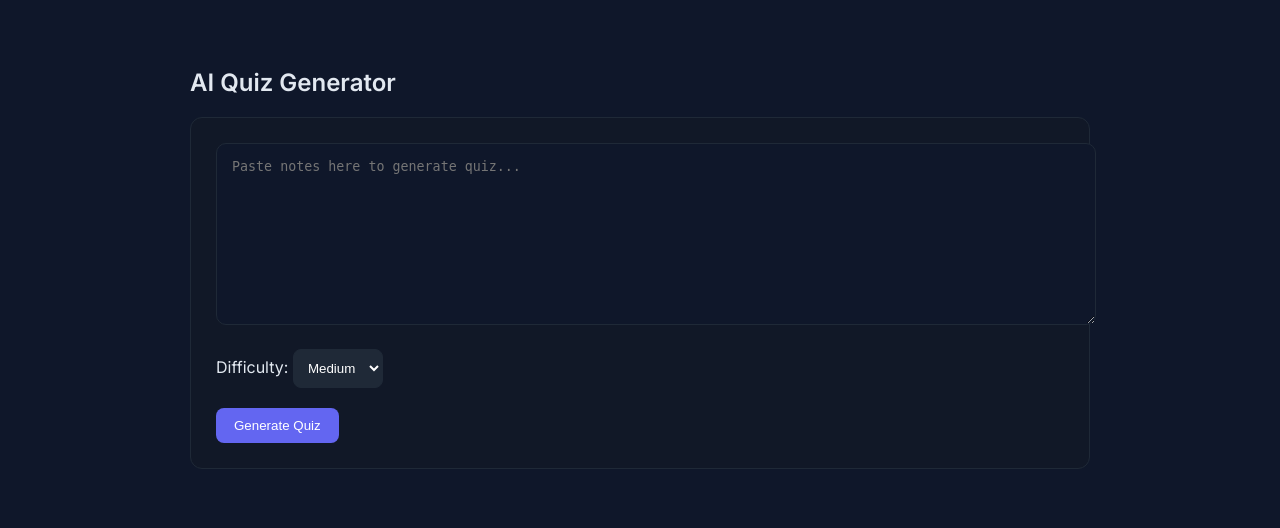
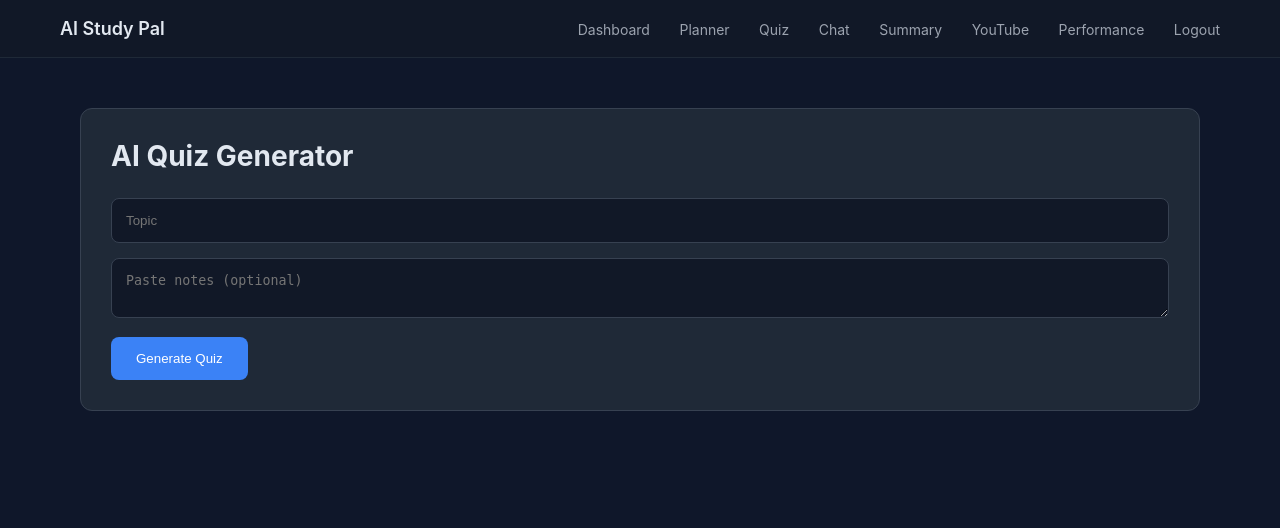
Before and after one commit to amalkdom/ai-study-pal, a Flask app: template templates/quiz.html in a window 1280 px wide. Shown: the top 528 px of the page. Run offline with Flask 3, Linux system fonts and the light colour scheme; the template is opened without the code that fills it, so the values that code supplies are empty.

Commit message:
Update quiz.html

```diff
--- a/templates/quiz.html
+++ b/templates/quiz.html
@@ -1,137 +1,20 @@
-<!DOCTYPE html>
-<html>
-<head>
-<title>ScholarAI Quiz Engine</title>
-<link href="https://fonts.googleapis.com/css2?family=Inter:wght@400;500;600&display=swap" rel="stylesheet">
-
-<style>
-body{
-    font-family:'Inter',sans-serif;
-    background:#0f172a;
-    color:#e2e8f0;
-    padding:40px;
-}
-
-.container{
-    max-width:900px;
-    margin:auto;
-}
-
-.card{
-    background:#111827;
-    padding:25px;
-    border-radius:12px;
-    border:1px solid #1f2937;
-    margin-bottom:20px;
-}
-
-textarea{
-    width:100%;
-    height:150px;
-    padding:15px;
-    border-radius:10px;
-    border:1px solid #1f2937;
-    background:#0f172a;
-    color:white;
-}
-
-select{
-    padding:10px;
-    border-radius:8px;
-    background:#1f2937;
-    color:white;
-    border:1px solid #1f2937;
-}
-
-button{
-    padding:10px 18px;
-    border:none;
-    border-radius:8px;
-    background:#6366f1;
-    color:white;
-    cursor:pointer;
-}
-
-button:hover{
-    background:#7c3aed;
-}
-
-.option{
-    margin:10px 0;
-    padding:12px;
-    background:#1f2937;
-    border-radius:8px;
-}
-
-.result{
-    margin-top:20px;
-    padding:15px;
-    background:#1e3a8a;
-    border-radius:10px;
-}
-.explanation{
-    margin-top:10px;
-    padding:10px;
-    background:#374151;
-    border-radius:8px;
-}
-</style>
-</head>
-
-<body>
-
-<div class="container">
-
-<h2>AI Quiz Generator</h2>
+{% extends "base.html" %}
+{% block content %}
 
 <div class="card">
-<form method="POST">
-<textarea name="notes" placeholder="Paste notes here to generate quiz..."></textarea>
-<br><br>
-
-<label>Difficulty:</label>
-<select name="difficulty">
-<option value="easy">Easy</option>
-<option value="medium" selected>Medium</option>
-<option value="hard">Hard</option>
-</select>
-
-<br><br>
-<button type="submit">Generate Quiz</button>
-</form>
+    <h1>AI Quiz Generator</h1>
+    <form method="POST">
+        <input type="text" name="topic" placeholder="Topic" required>
+        <textarea name="notes" placeholder="Paste notes (optional)"></textarea>
+        <button>Generate Quiz</button>
+    </form>
 </div>
 
-{% if questions %}
+{% if quiz %}
 <div class="card">
-<form method="POST">
-{% for q in questions %}
-<h3>{{ q.question }}</h3>
-{% for option in q.options %}
-<div class="option">
-<input type="radio" name="answer" value="{{ option }}" required>
-{{ option }}
-</div>
-{% endfor %}
-<hr>
-{% endfor %}
-<button type="submit">Submit Quiz</button>
-</form>
+    <h2>Generated Quiz</h2>
+    <pre>{{ quiz }}</pre>
 </div>
 {% endif %}
 
-{% if result %}
-<div class="result">
-{{ result }}
-</div>
-
-{% for exp in explanations %}
-<div class="explanation">
-{{ exp }}
-</div>
-{% endfor %}
-{% endif %}
-
-</div>
-
-</body>
-</html>
+{% endblock %}
```
